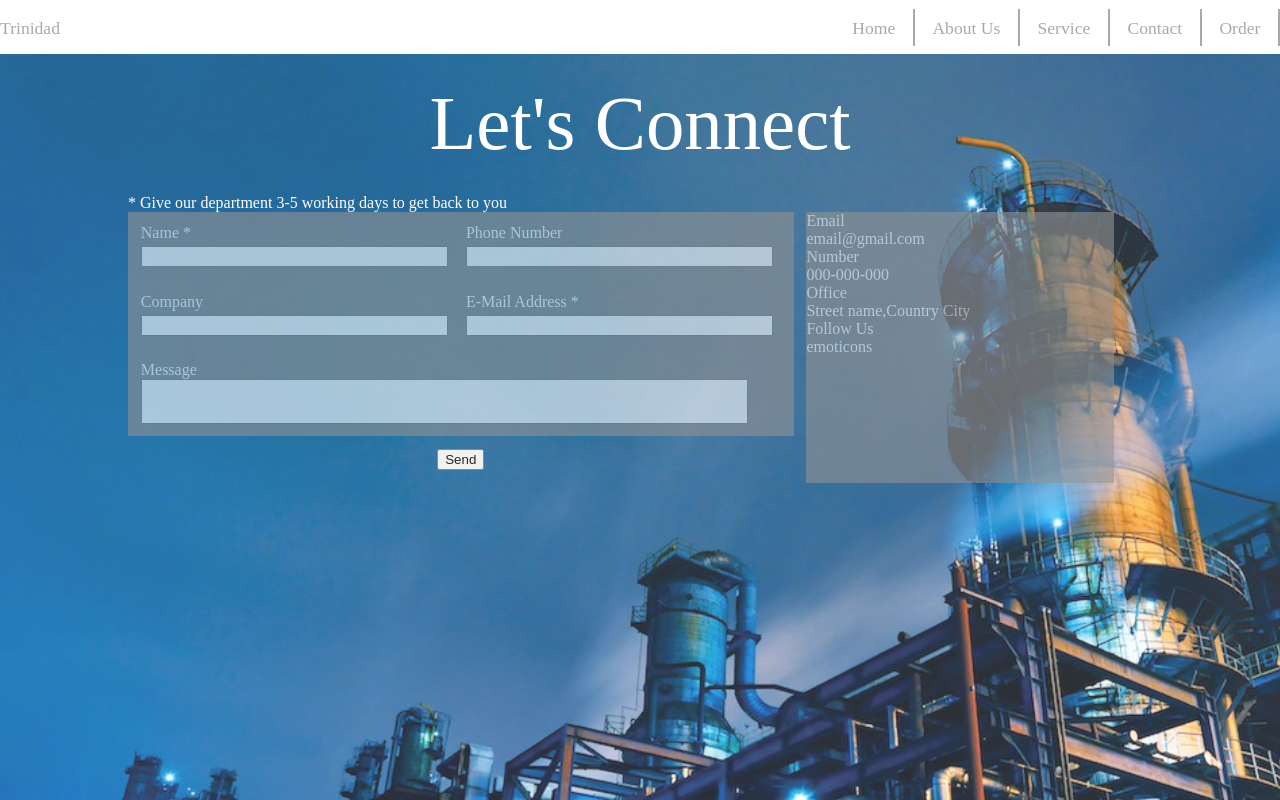
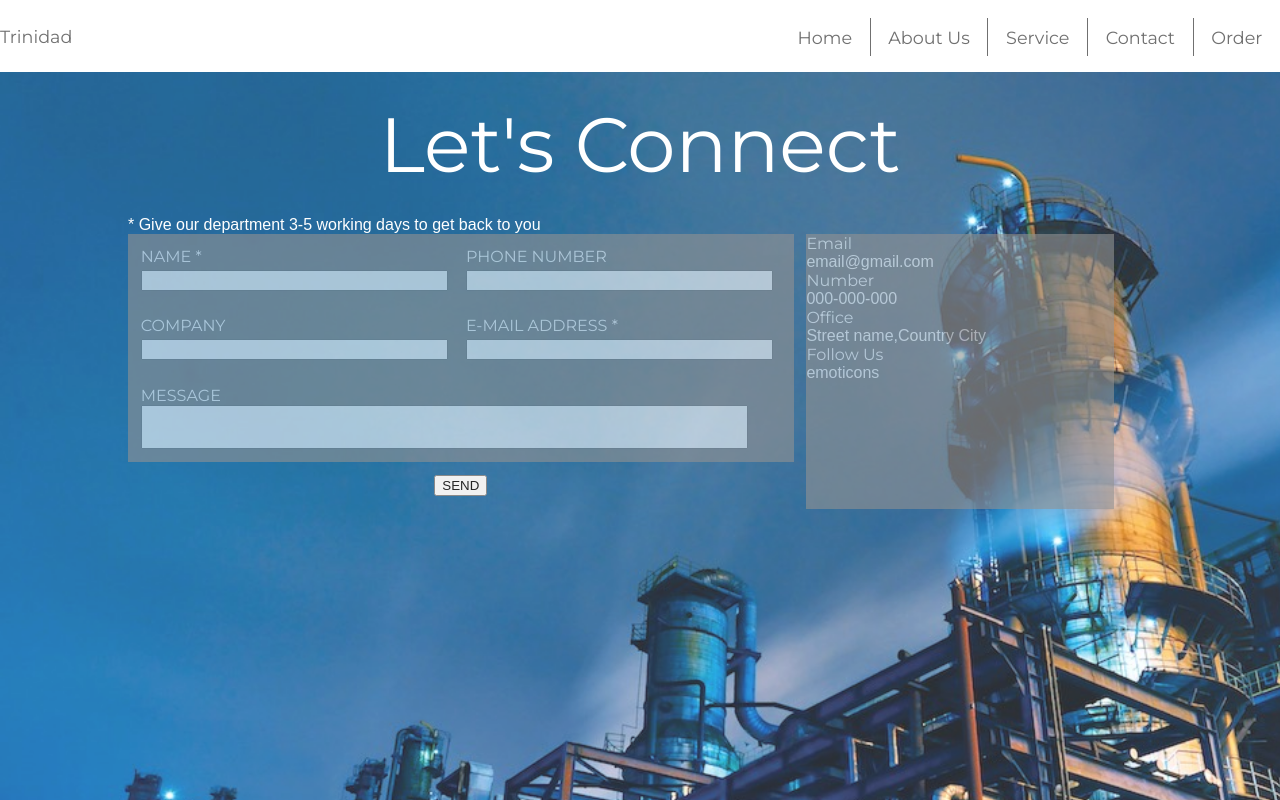
Before and after one commit to AurlinD/trinidad, a React (Create React App) app in the folder client/: page /contact in a window 1280 px wide. Shown: the top 800 px of the page. Built offline with nearby package versions, Linux system fonts and the light colour scheme.

Commit message:
updated header to match mockup style. fixed right-most border bug. updated contact font

```diff
--- a/client/src/components/Header.js
+++ b/client/src/components/Header.js
@@ -9,11 +9,21 @@ export default function Header() {
         <Link to="/">Trinidad</Link>
       </div>
       <div className="right_menu">
-        <Link to="/">Home</Link>
-        <Link to="/about_us">About Us</Link>
-        <Link to="/service">Service</Link>
-        <Link to="/contact">Contact</Link>
-        <Link to="/order">Order</Link>
+        <Link className="main-elements" to="/">
+          Home
+        </Link>
+        <Link className="main-elements" to="/about_us">
+          About Us
+        </Link>
+        <Link className="main-elements" to="/service">
+          Service
+        </Link>
+        <Link className="main-elements" to="/contact">
+          Contact
+        </Link>
+        <Link className="right-most" to="/order">
+          Order
+        </Link>
       </div>
     </nav>
   );
--- a/client/src/components/pages/Contact.js
+++ b/client/src/components/pages/Contact.js
@@ -14,32 +14,32 @@ export default function Contact() {
             <div className="left-box-fill-in">
               <div className="row">
                 <div className="input">
-                  <div className="input-information">Name *</div>
+                  <div className="input-information">NAME *</div>
                   <input className="input-field" type="text" />
                 </div>
                 <div className="input">
-                  <div className="input-information">Phone Number</div>
+                  <div className="input-information">PHONE NUMBER</div>
                   <input className="input-field" type="text" />
                 </div>
               </div>
 
               <div className="row">
                 <div className="input">
-                  <div className="input-information">Company</div>
+                  <div className="input-information">COMPANY</div>
                   <input className="input-field" type="text" />
                 </div>
                 <div className="input">
-                  <div className="input-information">E-Mail Address *</div>
+                  <div className="input-information">E-MAIL ADDRESS *</div>
                   <input className="input-field" type="text" />
                 </div>
               </div>
               <div className="message">
-                <div className="message-input">Message</div>
+                <div className="message-input">MESSAGE</div>
                 <input className="message-field" type="text" />
               </div>
             </div>
 
-            <button className="send-button">Send</button>
+            <button className="send-button">SEND</button>
           </div>
 
           <div className="right-box">
--- a/client/src/components/styles/contact.css
+++ b/client/src/components/styles/contact.css
@@ -1,4 +1,5 @@
 .wrapper {
+  font-family: "Montserrat";
   background-image: url("/lib/contact.jpg");
   background-size: cover;
 
@@ -29,6 +30,7 @@
 }
 
 .sub-header {
+  font-family: sans-serif;
   color: white;
 }
 
@@ -81,3 +83,7 @@
   background-color: gray;
   opacity: 0.6;
 }
+
+.right-box-content {
+  font-family: sans-serif;
+}
--- a/client/src/components/styles/header.css
+++ b/client/src/components/styles/header.css
@@ -8,34 +8,37 @@ nav.bar {
   overflow: hidden;
 
   color: grey;
-  padding-top: 1em;
-  padding-bottom: 1em;
+  padding-top: 1.5em;
+  padding-bottom: 1.5em;
   font-size: 1.1em;
+  font-family: "Montserrat", sans-serif;
 
   /* required for position sticky */
   top: 0;
 
   /* content */
+  /* flex-direction: row; */
   justify-content: space-between;
 }
 
-div.right_menu a {
-  padding-top: 0.5em;
-  padding-bottom: 0.5em;
-  padding-left: 1em;
-  padding-right: 1em;
+.main-elements {
+  padding: 0.5em 1em;
   border-right: solid;
-  border-width: 2px;
+  border-width: 1.3px;
+}
+
+.right-most {
+  padding: 0.5em 1em;
 }
 
 nav a {
-  color: #a9a9a9;
+  color: #707070;
   text-decoration: none;
 }
 
 div.right_menu a:hover {
   border-style: solid;
   border-radius: 10px;
-  border-color: blue;
-  border-width: 2px;
+  border-color: #3e5ba9;
+  border-width: 1.5px;
 }
```
